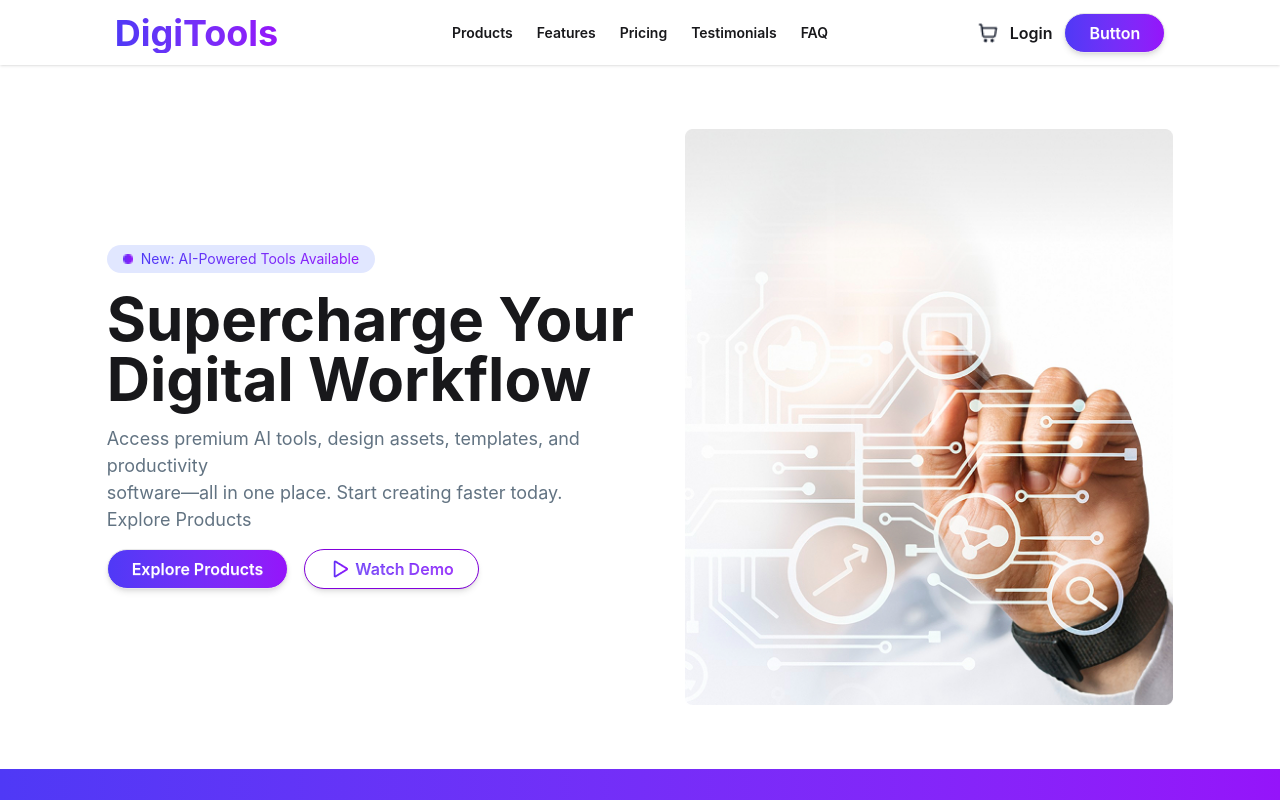
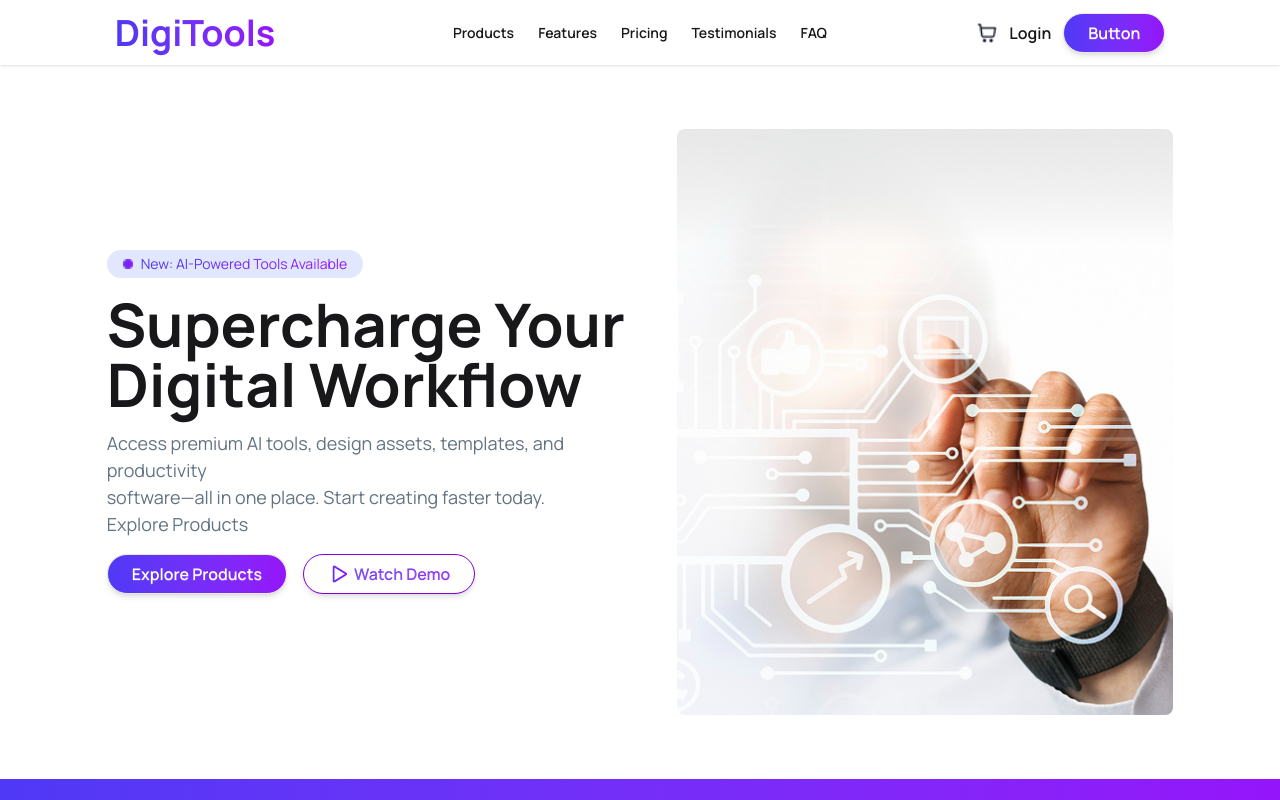
Before and after one commit to abutalha08/digi-tools-platform-A06, a React (Vite) app: page / in a window 1280 px wide. Shown: the top 800 px of the page. Built offline with nearby package versions, Linux system fonts and the light colour scheme.

Commit message:
Google fonts added and small Navbar title issue solved

```diff
--- a/src/components/NavBar/NavBar.jsx
+++ b/src/components/NavBar/NavBar.jsx
@@ -4,7 +4,7 @@ import cartImg from "../../assets/products/shopping-cart.png"
 const NavBar = () => {
     return (
         <div  className="w-full bg-base-100 shadow">
-            <div className="navbar max-w-full md:max-w-10/12 mx-auto">
+            <div className="navbar max-w-full md:max-w-10/12 mx-auto  ">
 
                 <div className="navbar-start ">
                     <div className="dropdown">
@@ -22,7 +22,7 @@ const NavBar = () => {
 
                         </ul>
                     </div>
-                    <a className="text-xl sm:text-3xl md:text-4xl font-bold  bg-linear-to-r from-[#4F39F6] to-[#9514FA] bg-clip-text text-transparent">DigiTools</a>
+                    <a className="text-xl sm:text-3xl md:text-4xl font-bold  bg-linear-to-r from-[#4F39F6] to-[#9514FA] bg-clip-text text-transparent py-1">DigiTools</a>
                 </div>
                 <div className="navbar-center hidden lg:flex">
                     <ul className="menu menu-horizontal px-1 font-semibold">
--- a/src/index.css
+++ b/src/index.css
@@ -1,2 +1,9 @@
+@import url('https://fonts.googleapis.com/css2?family=Manrope:wght@200..800&display=swap');
+
 @import "tailwindcss";
 @plugin "daisyui";
+
+
+*{
+    font-family: "Manrope", sans-serif;
+}
```
